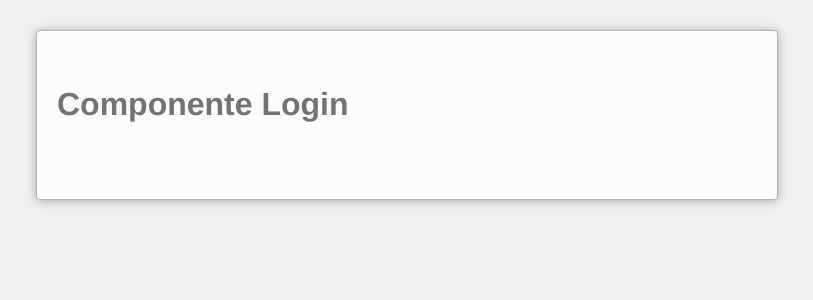
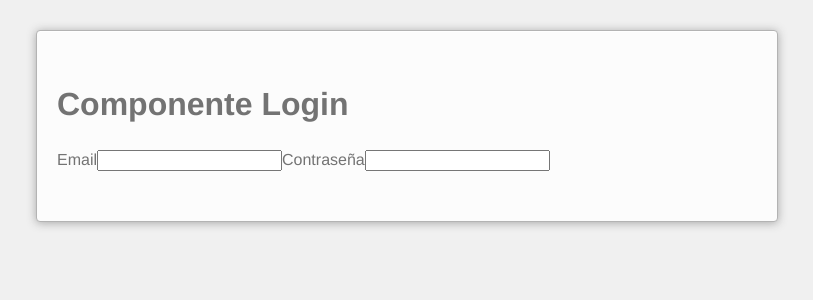
Before and after one commit to mmirotta/CursadaLab4, an Angular app in the folder CicloDeVida/: page / in a window 1280 px wide. Shown: the top 300 px of the page, without its empty margins (233-1046 px from the left). Built offline with nearby package versions, Linux system fonts and the light colour scheme.

Commit message:
Cargo formulario login con binding

```diff
--- a/CicloDeVida/src/app/app.module.ts
+++ b/CicloDeVida/src/app/app.module.ts
@@ -1,5 +1,6 @@
 import { BrowserModule } from '@angular/platform-browser';
 import { NgModule } from '@angular/core';
+import { FormsModule } from '@angular/forms';
 
 import { AppComponent } from './app.component';
 import { BienvenidaComponent } from './componentes/bienvenida/bienvenida.component';
@@ -24,7 +25,8 @@ const miRuteo = [
   ],
   imports: [
     BrowserModule,
-    RouterModule.forRoot(miRuteo)
+    RouterModule.forRoot(miRuteo),
+    FormsModule
   ],
   providers: [],
   bootstrap: [AppComponent]
--- /dev/null
+++ b/CicloDeVida/src/app/clases/usuario.ts
@@ -0,0 +1,4 @@
+export class Usuario {
+  email: string;
+  password: string;
+}
--- a/CicloDeVida/src/app/componentes/login/login.component.html
+++ b/CicloDeVida/src/app/componentes/login/login.component.html
@@ -1 +1,9 @@
 <h1>Componente Login</h1>
+<span>Email</span>
+<input type="text" [(ngModel)]="usuario.email">
+<span>Contraseña</span>
+<input type="text" [(ngModel)]="usuario.password">
+
+
+<span>{{usuario.email}}</span>
+<span>{{usuario.password}}</span>
--- a/CicloDeVida/src/app/componentes/login/login.component.ts
+++ b/CicloDeVida/src/app/componentes/login/login.component.ts
@@ -1,4 +1,5 @@
 import { Component, OnInit } from '@angular/core';
+import { Usuario } from 'src/app/clases/usuario';
 
 @Component({
   selector: 'app-login',
@@ -7,7 +8,11 @@ import { Component, OnInit } from '@angular/core';
 })
 export class LoginComponent implements OnInit {
 
-  constructor() { }
+  public usuario: Usuario;
+
+  constructor() {
+    this.usuario = new Usuario();
+  }
 
   ngOnInit() {
   }
--- a/CicloDeVida/tsconfig.json
+++ b/CicloDeVida/tsconfig.json
@@ -2,6 +2,7 @@
   "compileOnSave": false,
   "compilerOptions": {
     "baseUrl": "./",
+    "importHelpers": true,
     "outDir": "./dist/out-tsc",
     "sourceMap": true,
     "declaration": false,
```
Also changed, not shown: CicloDeVida/package.json (+15 -14 lines), CicloDeVida/src/polyfills.ts (+0 -45 lines), CicloDeVida/.angulardoc.json (added), 2 other files (tests, documents, lock files or other folders).
